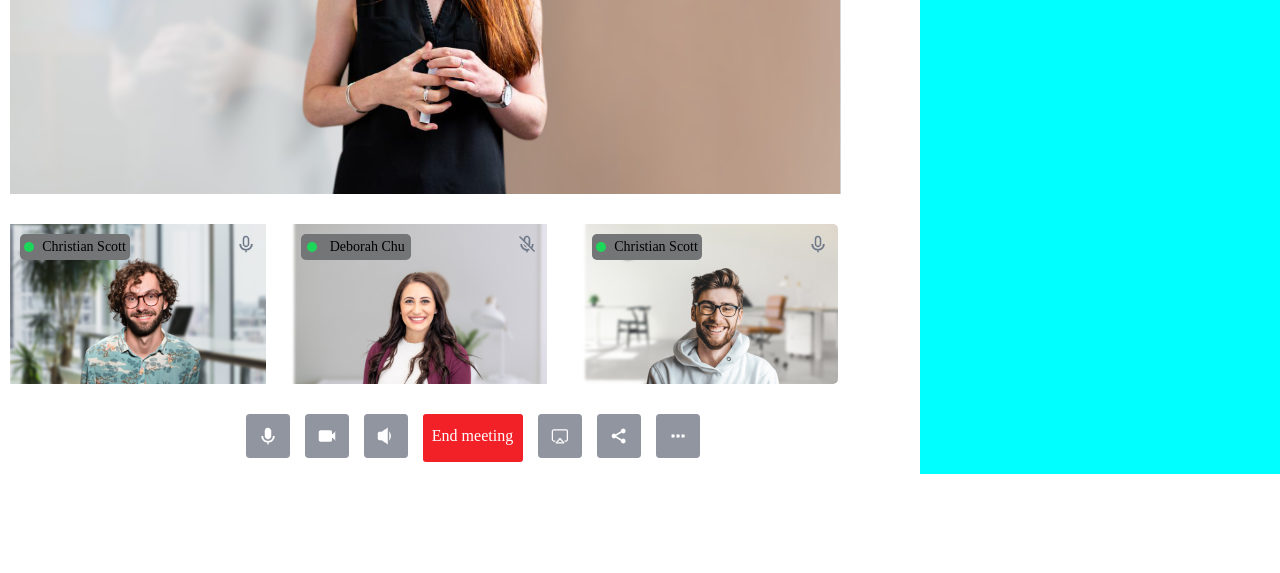
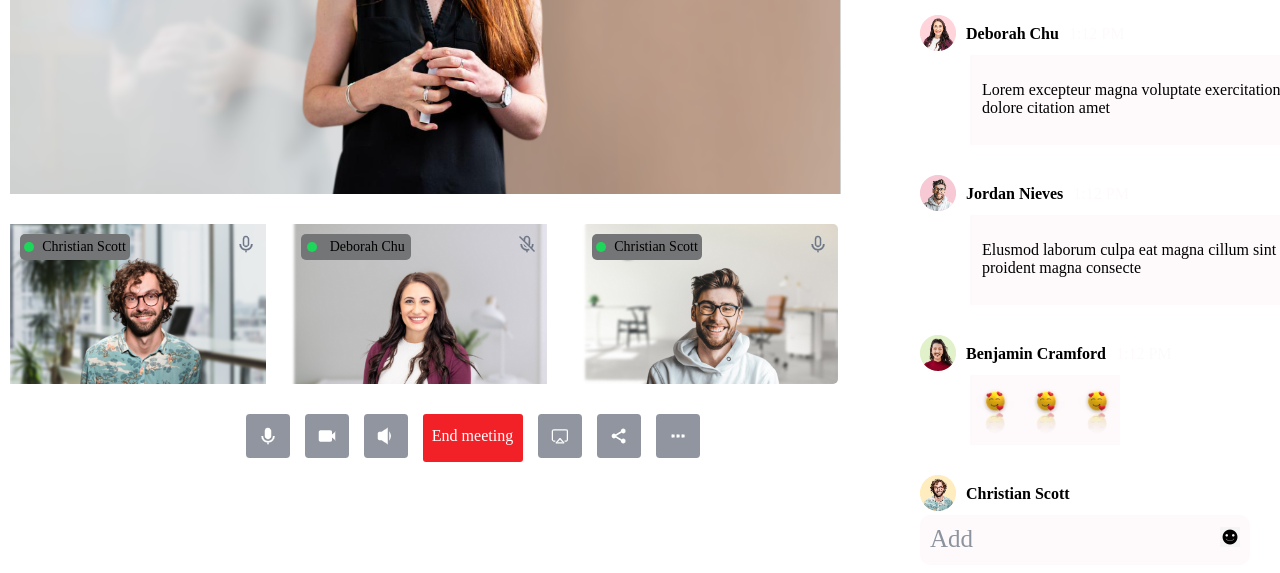
Before and after one commit to moonthien/Web_tuan5, a plain HTML site: page 21003481_letrongthien/index/index.html in a window 1280 px wide. Shown: the part 404-977 px from the top of the page. Before the commit the page ends 886 px from the top, so only its background shows below. Drawn offline with Linux system fonts and the light colour scheme.

Commit message:
hoan thanh xong

```diff
--- a/21003481_letrongthien/css/style.css
+++ b/21003481_letrongthien/css/style.css
@@ -336,3 +336,67 @@
         margin-top: 8px;
         margin-left: 4px;
     }
+    .right_two-one{
+        display: flex;
+        font-size: 30px;
+        margin-top: 30px;
+      }
+  .right_two-two{
+    display: flex;
+    margin-top: 30px;
+  }
+  .right_two-two-a{
+
+  }
+  .right_two-two-b{
+ margin-top: 10px;
+ margin-left: 10px;
+  }
+  .right_two-two-c{
+    margin-top: 10px;
+    margin-left: 10px;
+    color: #FEFAFB;
+  }
+  .right_two-three{
+    margin-left: 50px;
+    background-color: #FEFAFB;
+    width: 340px;
+    height: 70px;
+
+   padding: 10px 12px;
+  }
+  .icon{
+    display: flex;
+    margin-left: 50px;
+    background-color: #FEFAFB;
+    width: 150px;
+    height: 70px;
+   justify-content: left;
+  }
+  .icon_one{
+    padding-top: 10px;
+
+  }
+  .but{
+    display: flex;
+    justify-content: space-between;
+      }
+  .but_one{
+    display: flex;
+    background-color: #FEFAFB;
+    width: 330px;
+    height: 50px;
+    justify-content: space-between;
+    border-radius: 10px;
+  }
+  .but_one-a{
+    font-size: 25px;
+    margin-left: 10px;
+    margin-top: 10px;
+    color: #8B939F;
+  }
+  .but_one-b{
+    font-size: 25px;
+    margin-right: 10px;
+    margin-top: 10px;
+      }
--- a/21003481_letrongthien/index/index.html
+++ b/21003481_letrongthien/index/index.html
@@ -26,7 +26,7 @@
 
         #right {
             width: 440px;
-            background-color: aqua;
+            background-color: #FFFFFF;
         }
 
         #left {
@@ -153,7 +153,7 @@
                     <div class="e"><img src="/img/ds.png" alt=""></div>
                 </div>
             </div>
-            <div id="right">right
+            <div id="right">
                 <!-- right_one -->
                 <div class="right_one">
                     <div class="right_one-1">
@@ -241,7 +241,50 @@
 
                 </div>
                 <!-- right-two -->
-                <div class="right_one">2</div>
+
+
+                <div class="right_two">
+                    <div class="right_two-one"><b>Chat</b></div>
+                    <div class="right_two-two">
+                        <div class="right_two-two-a"><img src="/img/avatar 1324.png" alt=""></div>
+                        <div class="right_two-two-b"> <b>Deborah Chu</b></div>
+                        <div class="right_two-two-c"> 1:12 PM</div>
+                    </div>
+                    <div class="right_two-three"><p>Lorem excepteur magna voluptate exercitation  dolore citation amet</p></div>
+                    <div class="right_two-two">
+                        <div class="right_two-two-a"><img src="/img/avatar 1325.png" alt=""></div>
+                        <div class="right_two-two-b"> <b>Jordan Nieves</b></div>
+                        <div class="right_two-two-c"> 1:12 PM</div>
+                    </div>
+                    <div class="right_two-three"><p>Elusmod laborum culpa eat magna cillum sint  in elit proident magna consecte</p></div>
+                    <div class="right_two-two">
+                        <div class="right_two-two-a"><img src="/img/avatar 1322.png" alt=""></div>
+                        <div class="right_two-two-b"> <b>Benjamin Cramford</b></div>
+                        <div class="right_two-two-c"> 1:12 PM</div>
+                    </div>
+                    <div class="icon">
+                        <div class="icon_one"><img style="height: 50px; width: 50px; padding-left: 1px;" src="/img/matcuoi.png" alt=""></div>
+                        <div class="icon_one"><img style="height: 50px; width: 50px; padding-left: 1px;" src="/img/matcuoi.png" alt=""></div>
+                        <div class="icon_one"><img style="height: 50px; width: 50px; padding-left: 1px;" src="/img/matcuoi.png" alt=""></div>
+                    </div>
+                    <div class="right_two-two">
+                        <div class="right_two-two-a"><img src="/img/avatar 1323.png" alt=""></div>
+                        <div class="right_two-two-b"> <b>Christian Scott</b></div>
+                    </div>
+
+                    <div class="but">
+                        <div class="but_one">
+                            <div class="but_one-a">Add</div>
+                            <div class="but_one-b"><img style="height: 20px; width: 20px; "src="/img/mauden.jpg" alt=""></div>
+                        </div>
+                        <div><img style="padding-right: 50px;" src="/img/send.png" alt=""></div>
+                    </div>
+
+
+
+
+                </div>
+
 
             </div>
 
```
Also changed, not shown: 21003481_letrongthien/demo/xongdemo.png (added), 21003481_letrongthien/img/matcuoi.png (added), 21003481_letrongthien/img/mauden.jpg (added).
